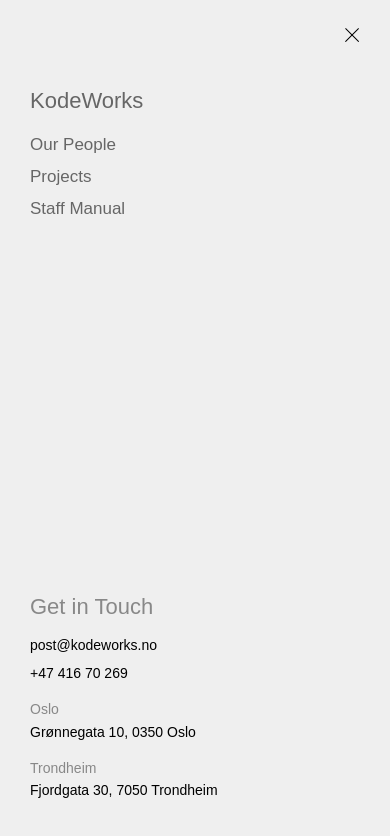
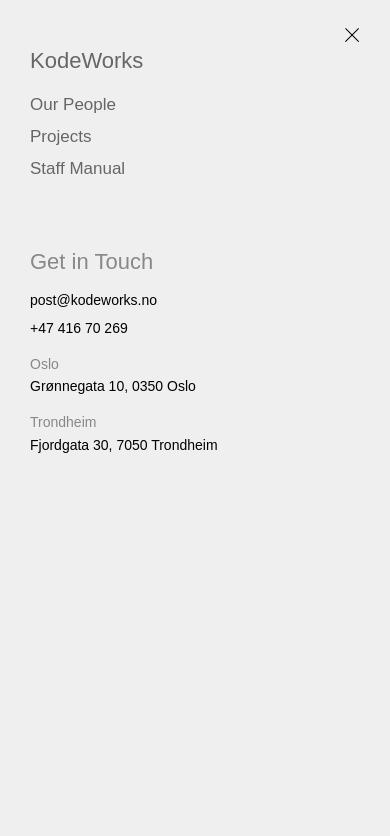
Before and after one commit to Kodeworks/kodeworks.no, a React (Create React App) app: page /input in a window 390 px wide. Both pictures are taken after a click on the button "MENU". Shown: the top 836 px of the page. Built offline with nearby package versions, Linux system fonts and the light colour scheme.

Commit message:
Fix mobile view for navigation

```diff
--- a/src/components/Navigation/index.tsx
+++ b/src/components/Navigation/index.tsx
@@ -27,7 +27,7 @@
   }, [isOpened, toggleNavigationOpened]);
 
   return (
-    <menu id="menu" className={isOpened ? 'opened' : ''}>
+    <menu id="menu" className={isOpened ? 'menu--opened' : ''}>
       <div id="menu-content">
         <img className="menu-logo" src="/assets/logo-white.svg" width="100" alt="" />
         <div className="menu-dark"></div>
--- a/src/components/Navigation/navigation.css
+++ b/src/components/Navigation/navigation.css
@@ -1,4 +1,4 @@
-#menu:not(.opened) {
+#menu:not(.menu--opened) {
   z-index: -1;
   visibility: hidden;
 }
@@ -40,7 +40,7 @@
   background-size: cover;
 }
 
-#menu.opened #menu-content {
+.menu--opened #menu-content {
   left: 0;
 }
 
@@ -66,7 +66,7 @@
 /* Menu Footer
 ------------------------------------------------------------------------------*/
 #menu-main,
-#menu.opened #menu-main {
+.menu--opened #menu-main {
   transition: width 0.3s ease-in-out, padding 0.3s ease-in-out;
 }
 
@@ -81,7 +81,7 @@
   right: 0;
 }
 
-#menu.opened #menu-main {
+.menu--opened #menu-main {
   padding-left: var(--gutter-size);
   padding-right: var(--gutter-size);
   width: 380px;
@@ -132,12 +132,26 @@
 }
 
 
-@media (max-width: 500px) {
+@media (max-width: 660px) {
   #menu-content {
     display: none;
   }
 
-  #menu.opened #menu-main {
+  #menu-main {
+    padding-top: 45px;
+  }
+
+  .menu--opened #menu-main {
+    display: flex;
+    flex-direction: column;
+    overflow-y: scroll;
     width: 100%;
   }
+
+  .menu--opened #menu-footer {
+    position: relative;
+    bottom: 0;
+    margin-top: 65px;
+    margin-bottom: 35px;
+  }
 }
```
